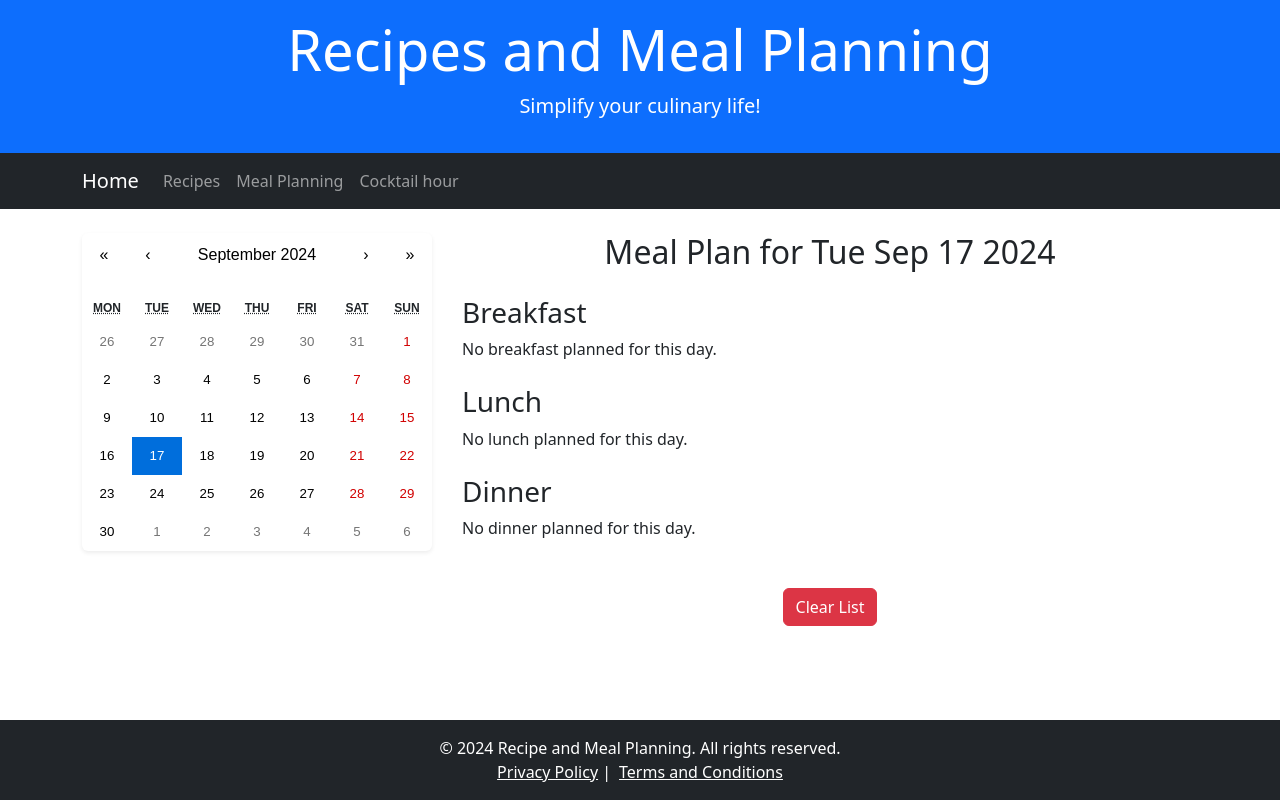
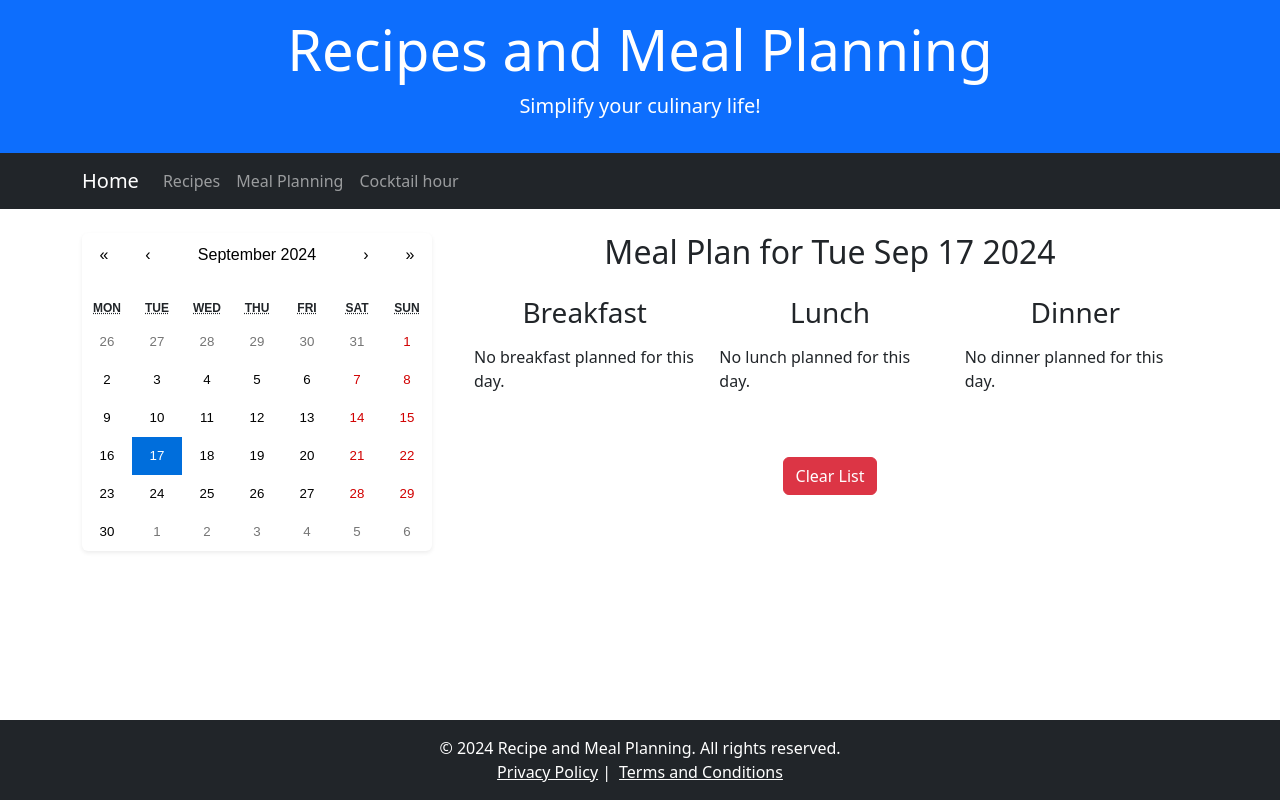
Before and after one commit to LauraaTanase/meal-planner-with-react, a React (Create React App) app: page /meal-planning in a window 1280 px wide. Built offline with nearby package versions, Linux system fonts and the light colour scheme.

Commit message:
Adding new layout for the MealPlanPageContainer

```diff
--- a/src/containers/MealPlanPageContainer.js
+++ b/src/containers/MealPlanPageContainer.js
@@ -16,7 +16,6 @@ const MealPlanPageContainer = () => {
     const formattedDate = selectedDate.toISOString().split("T")[0];
     const mealPlans = JSON.parse(localStorage.getItem("mealPlans")) || {};
 
-
     setTimeout(() => {
       setMealPlanForDate(
         mealPlans[formattedDate] || { breakfast: [], lunch: [], dinner: [] }
@@ -26,7 +25,7 @@ const MealPlanPageContainer = () => {
   }, [selectedDate]);
 
   const handleDateChange = (date) => {
-    setLoading(true); //
+    setLoading(true);
     setSelectedDate(date);
   };
 
@@ -51,19 +50,22 @@ const MealPlanPageContainer = () => {
               style={{ height: "50vh" }}
             >
               <div className="spinner-border" role="status">
-                <span className="sr-only"></span>
+                <span className="visually-hidden">Loading...</span>
               </div>
             </div>
           ) : (
-            ["breakfast", "lunch", "dinner"].map((mealType) => (
-              <div key={mealType} className="mb-4">
-                <h3 className="text-capitalize">{mealType}</h3>
+            <div className="container">
+              <div className="row row-cols-1 row-cols-md-2 row-cols-lg-3 g-4">
+                {["breakfast", "lunch", "dinner"].map((mealType) => (
+                  <div key={mealType} className="col mb-4">
+                    <h3 className="text-capitalize text-center mb-3">{mealType}</h3>
                     {mealPlanForDate[mealType]?.length > 0 ? (
-                  <div className="row">
+                      <div className="d-flex flex-wrap justify-content-start">
                         {mealPlanForDate[mealType].map((mealPlan) => (
                           <div
-                        className="col-12 col-sm-6 col-md-4 col-lg-3 mb-4"
+                            className="card mb-3 me-3"
                             key={mealPlan.idMeal}
+                            style={{ maxWidth: '300px', flex: '1 0 auto' }}
                           >
                             <MealPlanCardComponent
                               strMeal={mealPlan.strMeal}
@@ -77,7 +79,9 @@ const MealPlanPageContainer = () => {
                       <p>No {mealType} planned for this day.</p>
                     )}
                   </div>
-            ))
+                ))}
+              </div>
+            </div>
           )}
 
           <div className="d-flex justify-content-center">
```
Lines whose indentation alone changed are shown as unchanged.
